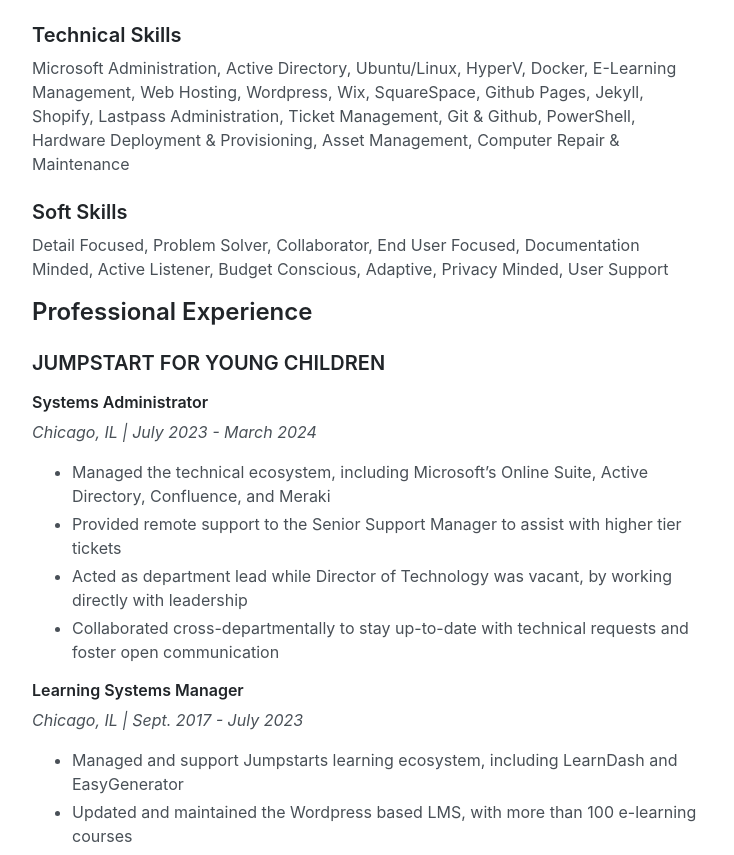
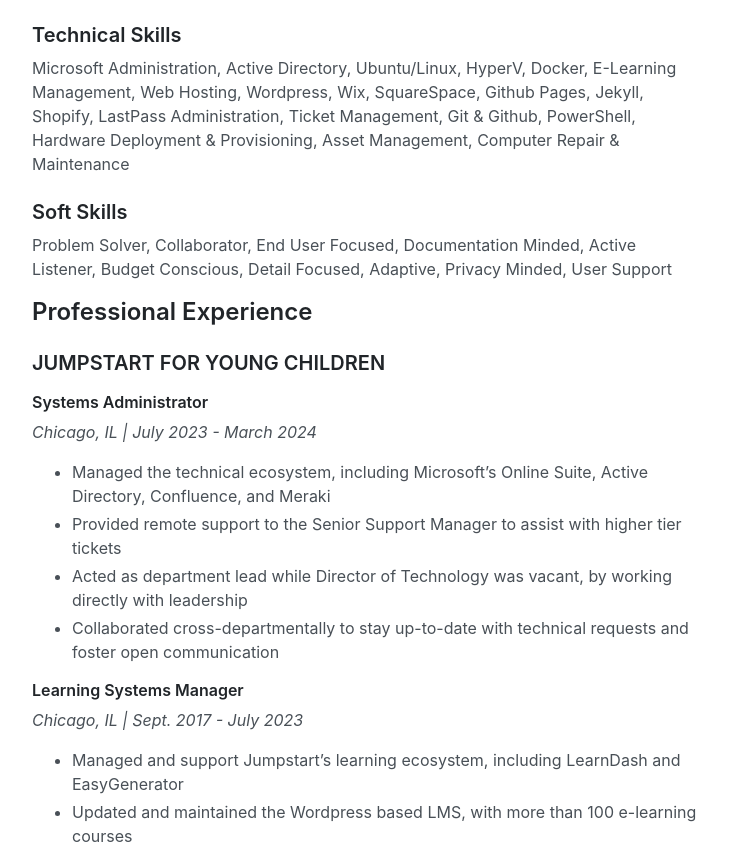
Before and after one commit to P-Brower/homepage, a Jekyll site: the page built from resume.md, in a window 1280 px wide and 1400 px high. Shown: the part 260-1115 px from the top of the window, without its empty margins (272-1006 px from the left). Built offline with Jekyll 4.4.1, drawn with Linux system fonts in a browser that asks for light colours; nearby versions of some CDN libraries; some of the changed text lies outside the part shown.

Commit message:
copy edits

```diff
--- a/index.html
+++ b/index.html
@@ -6,4 +6,4 @@
 <H2>Welcome Friend,</H2>
 
 
-<p> Welcome to my website. My domain primarly for my email hosting, but if you're interested in getting to know me, click around.</p>
+<p> Welcome to my website. My domain is primarily for email hosting, but if you're interested in getting to know me, click around.</p>
--- a/resume.md
+++ b/resume.md
@@ -6,11 +6,11 @@
 ## Skill Sets
 ### Technical Skills
 
-Microsoft Administration, Active Directory, Ubuntu/Linux, HyperV, Docker,  E-Learning Management, Web Hosting, Wordpress, Wix, SquareSpace, Github Pages, Jekyll, Shopify, Lastpass Administration, Ticket Management, Git & Github, PowerShell, Hardware Deployment & Provisioning, Asset Management, Computer Repair & Maintenance
+Microsoft Administration, Active Directory, Ubuntu/Linux, HyperV, Docker,  E-Learning Management, Web Hosting, Wordpress, Wix, SquareSpace, Github Pages, Jekyll, Shopify, LastPass Administration, Ticket Management, Git & Github, PowerShell, Hardware Deployment & Provisioning, Asset Management, Computer Repair & Maintenance
 
 ### Soft Skills
 
-Detail Focused, Problem Solver, Collaborator, End User Focused, Documentation Minded, Active Listener, Budget Conscious, Adaptive, Privacy Minded, User Support
+Problem Solver, Collaborator, End User Focused, Documentation Minded, Active Listener, Budget Conscious, Detail Focused, Adaptive, Privacy Minded, User Support
 
 ## Professional Experience
 ### JUMPSTART FOR YOUNG CHILDREN
@@ -28,7 +28,7 @@
 
 *Chicago, IL  \| Sept. 2017 - July 2023*
 
- * Managed and support Jumpstarts learning ecosystem, including LearnDash and EasyGenerator
+ * Managed and support Jumpstart's learning ecosystem, including LearnDash and EasyGenerator
  * Updated and maintained the Wordpress based LMS, with more than 100 e-learning courses
  * Coordinated interdepartmentally to insure learning content is ready for publication
  * Leveraged hands on training to learn new technologies, including SQL, CSS, HTML, Wordpress, and GIT
```
Also changed, not shown: other parts of resume.md (+2 -2 lines).
